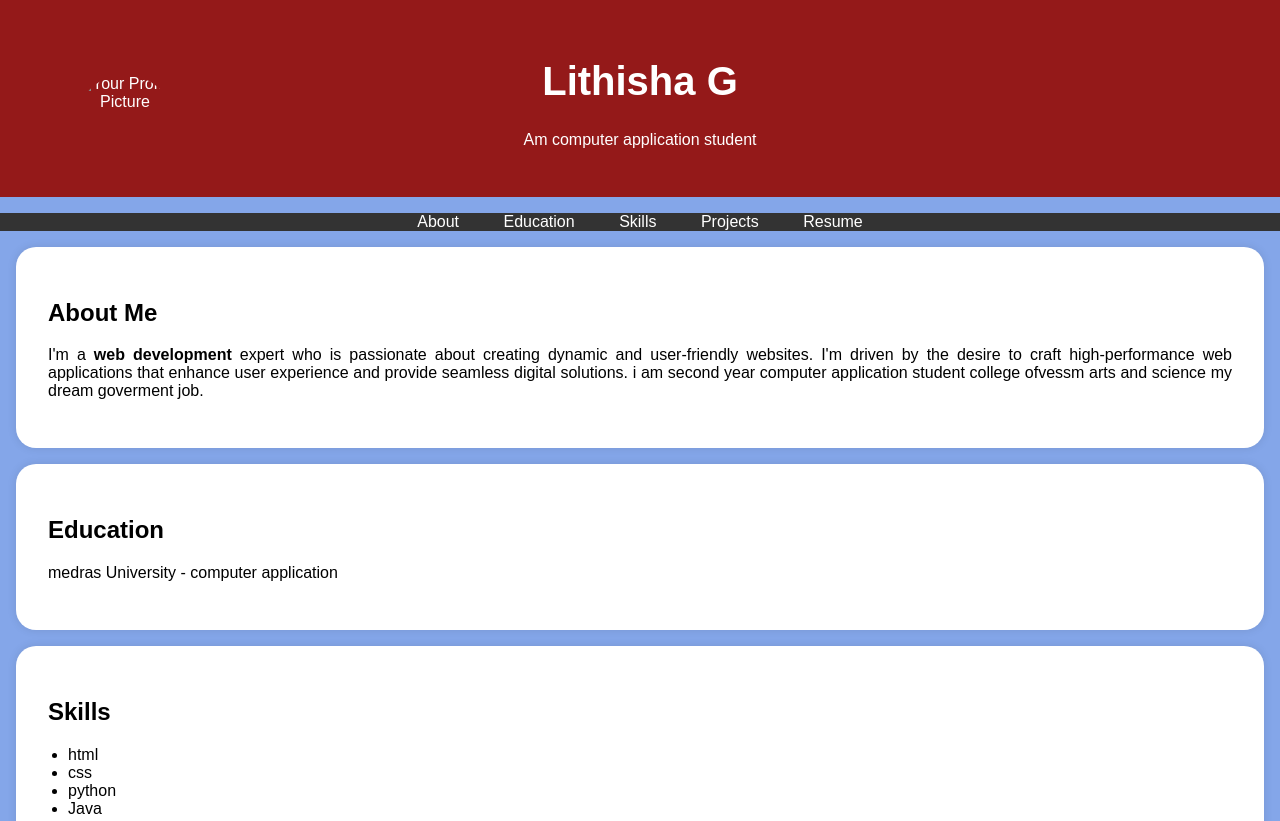
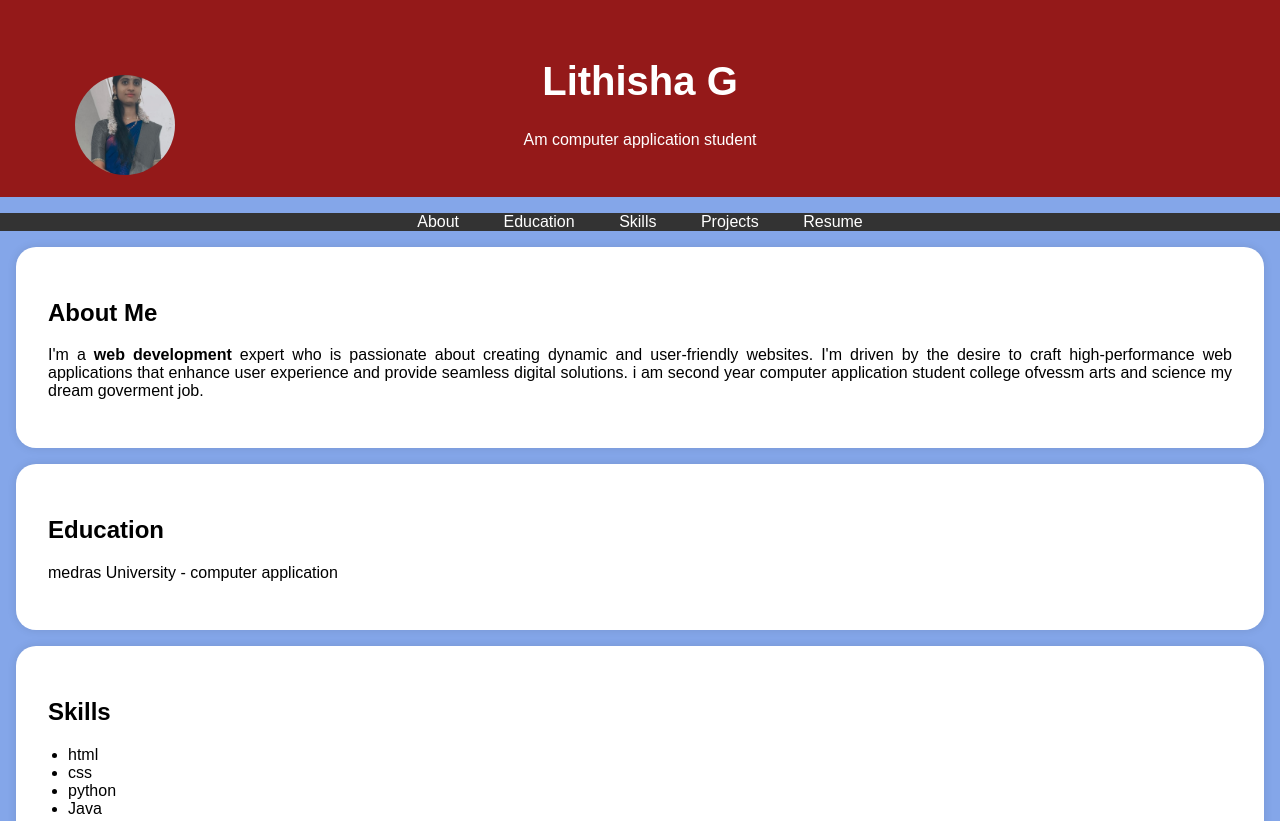
Before and after one commit to lithilithi/Lithisha-G, a plain HTML site: page index.html in a window 1280 px wide. Shown: the top 821 px of the page. Drawn offline with Linux system fonts and the light colour scheme.

Commit message:
Update index.html

```diff
--- a/index.html
+++ b/index.html
@@ -95,7 +95,7 @@
     <header>
         <div class="header-content">
             <!-- Add your profile picture here -->
-            <img src="passport photo.jpg" alt="Your Profile Picture" class="profile-picture">
+            <img src="profilepic.jpg" alt="Your Profile Picture" class="profile-picture">
             <h1>Lithisha G</h1>
             <p>Am computer application student</p>
         </div>
```
